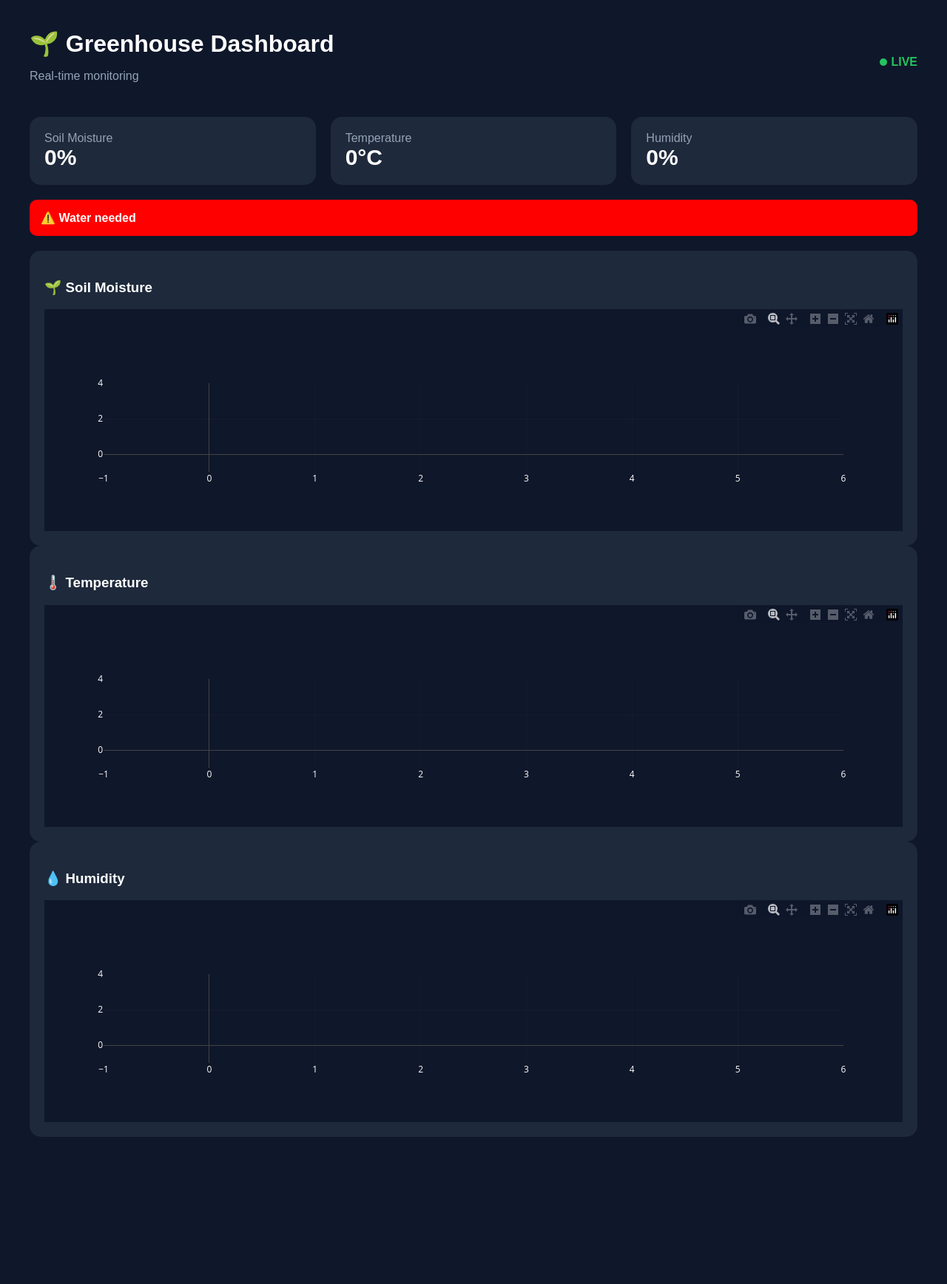
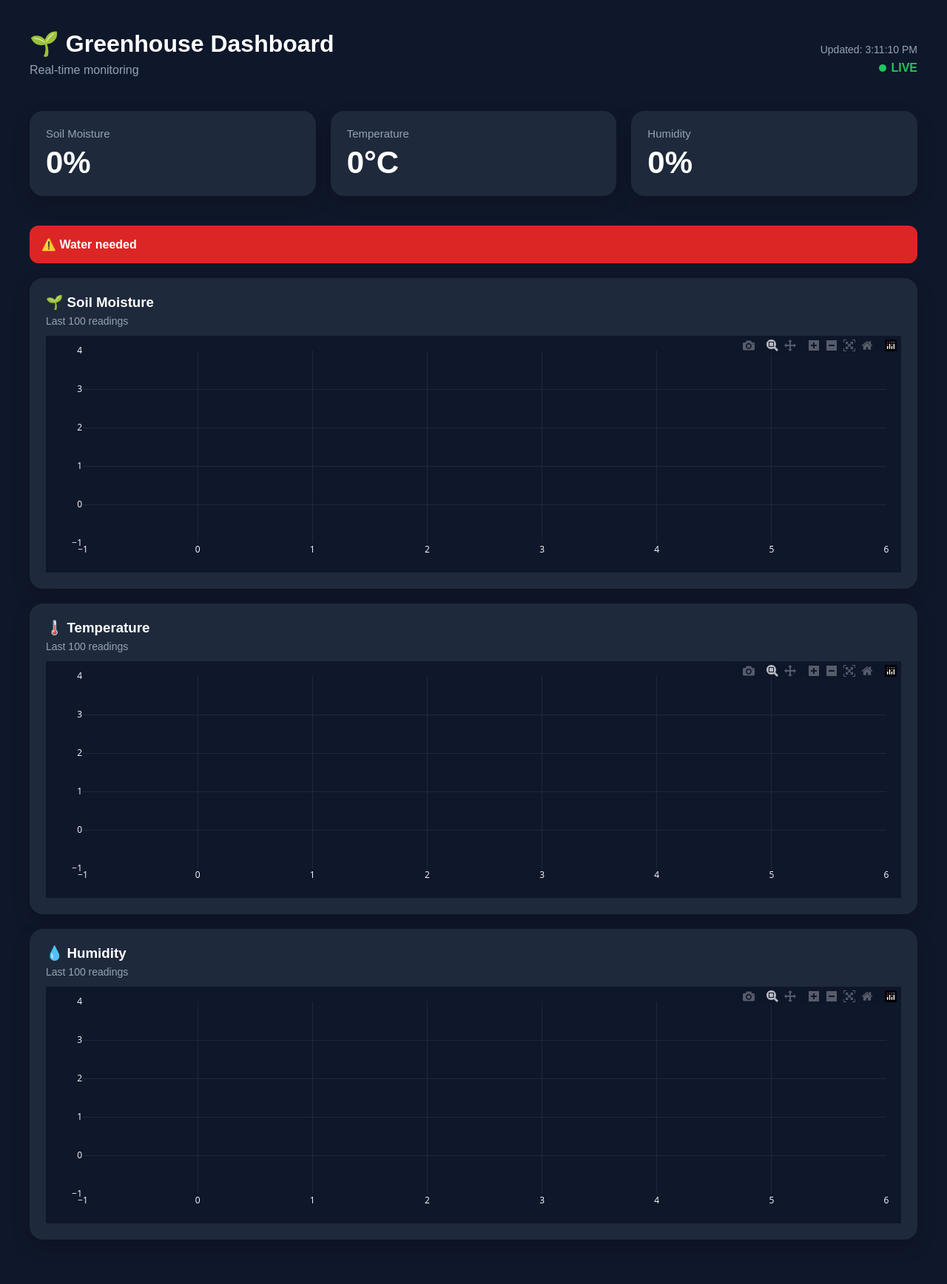
Before and after one commit to matte1010/greenhouse-iot, a Flask app: page / in a window 1280 px wide. Shown: the whole page at 74% size. Before the commit the page ends 1537 px from the top, so only its background shows below. Run offline with Flask 3, Linux system fonts and the light colour scheme; data that the repository does not hold is empty; some libraries are stand-ins or nearby versions.

Commit message:
some changes to the dashboard in dashboard.js, style.css and index.html

```diff
--- a/backend/dashboard/static/dashboard.js
+++ b/backend/dashboard/static/dashboard.js
@@ -1,71 +1,128 @@
 // -----------------------
-// CHART STYLE
+// GLOBAL CHART LAYOUT
 // -----------------------
 const layout = {
-    paper_bgcolor:"#0f172a",
-    plot_bgcolor:"#0f172a",
-    font:{color:"white"}
+    paper_bgcolor: "#0f172a",
+    plot_bgcolor: "#0f172a",
+    font: { color: "white" },
+    margin: { l: 50, r: 20, t: 20, b: 40 },
+    xaxis: {
+        gridcolor: "#1e293b",
+        zeroline: false
+    },
+    yaxis: {
+        gridcolor: "#1e293b",
+        zeroline: false
+    }
+};
+
+const chartStyle = {
+    type: "scatter",
+    mode: "lines",
+    line: {
+        width: 3
+    }
 };
 
 // -----------------------
-// FETCH LIVE DATA
+// HELPERS
 // -----------------------
-async function fetchLatest(){
-    const res = await fetch("/api/latest");
-    const data = await res.json();
+function updateTimestamp() {
+    document.getElementById("updated").innerText =
+        "Updated: " + new Date().toLocaleTimeString();
+}
 
-    document.getElementById("soil").innerText = Math.round(data.soil) + "%";
-    document.getElementById("temp").innerText = Math.round(data.temp) + "°C";
-    document.getElementById("humidity").innerText = Math.round(data.humidity) + "%";
+function setOnlineStatus(isOnline) {
+    const badge = document.getElementById("liveBadge");
 
-    const status = document.getElementById("status");
-
-    if(data.soil < 30){
-        status.innerText = "⚠️ Water needed";
-        status.style.background = "red";
-    }
-    else if(data.temp > 30){
-        status.innerText = "🔥 Too hot";
-        status.style.background = "orange";
-    }
-    else{
-        status.innerText = "✅ All good";
-        status.style.background = "green";
+    if (isOnline) {
+        badge.innerHTML = `<span class="dot"></span>LIVE`;
+        badge.className = "live";
+    } else {
+        badge.innerHTML = `<span class="dot offline-dot"></span>OFFLINE`;
+        badge.className = "offline";
     }
 }
 
+function setSystemStatus(message, type) {
+    const status = document.getElementById("status");
+
+    status.innerText = message;
+    status.className = "status " + type;
+}
+
+function renderChart(id, x, y) {
+    Plotly.react(id, [{
+        ...chartStyle,
+        x: x,
+        y: y
+    }], layout, { responsive: true });
+}
 
 // -----------------------
-// LOAD GRAPHS
+// FETCH LATEST VALUES
 // -----------------------
-async function loadGraphs(){
-    const res = await fetch("/api/history");
-    const data = await res.json();
+async function fetchLatest() {
+    try {
+        const res = await fetch("/api/latest");
 
-    const x = Array.from({length:data.soil.length}, (_,i)=>i);
+        if (!res.ok) throw new Error("API error");
 
-    Plotly.newPlot("soilGraph", [{
-        x:x,
-        y:data.soil,
-        type:"scatter"
-    }], layout);
+        const data = await res.json();
 
-    Plotly.newPlot("tempGraph", [{
-        x:x,
-        y:data.temperature,
-        type:"scatter"
-    }], layout);
+        document.getElementById("soil").innerText =
+            Math.round(data.soil) + "%";
 
-    Plotly.newPlot("humidityGraph", [{
-        x:x,
-        y:data.humidity,
-        type:"scatter"
-    }], layout);
+        document.getElementById("temp").innerText =
+            Math.round(data.temp) + "°C";
+
+        document.getElementById("humidity").innerText =
+            Math.round(data.humidity) + "%";
+
+        if (data.soil < 30) {
+            setSystemStatus("⚠️ Water needed", "danger");
+        } else if (data.temp > 30) {
+            setSystemStatus("🔥 Too hot", "warning");
+        } else {
+            setSystemStatus("✅ All good", "success");
+        }
+
+        updateTimestamp();
+        setOnlineStatus(true);
+
+    } catch (error) {
+        setOnlineStatus(false);
+        setSystemStatus("⚠️ Connection lost", "danger");
+    }
 }
 
+// -----------------------
+// LOAD HISTORY GRAPHS
+// -----------------------
+async function loadGraphs() {
+    try {
+        const res = await fetch("/api/history");
+
+        if (!res.ok) throw new Error("API error");
+
+        const data = await res.json();
+
+        const x = Array.from(
+            { length: data.soil.length },
+            (_, i) => i + 1
+        );
+
+        renderChart("soilGraph", x, data.soil);
+        renderChart("tempGraph", x, data.temperature);
+        renderChart("humidityGraph", x, data.humidity);
+
+    } catch (error) {
+        console.error("Graph load failed:", error);
+    }
+}
 
 // -----------------------
-// LOOP
+// STARTUP
 // -----------------------
 fetchLatest();
 loadGraphs();
--- a/backend/dashboard/static/style.css
+++ b/backend/dashboard/static/style.css
@@ -15,7 +15,13 @@ body{
     display:flex;
     justify-content:space-between;
     align-items:center;
+    gap:20px;
     margin-bottom:30px;
+    flex-wrap:wrap;
+}
+
+.header-right{
+    text-align:right;
 }
 
 h1{
@@ -24,51 +30,131 @@ h1{
 
 .subtitle{
     color:#94a3b8;
+    margin-top:8px;
+}
+
+.updated{
+    color:#94a3b8;
+    font-size:14px;
+    margin-bottom:8px;
+}
+
+.live,
+.offline{
+    font-weight:bold;
 }
 
 .live{
     color:#22c55e;
-    font-weight:bold;
+}
+
+.offline{
+    color:#ef4444;
+}
+
+.dot,
+.offline-dot{
+    width:10px;
+    height:10px;
+    border-radius:50%;
+    display:inline-block;
+    margin-right:6px;
 }
 
 .dot{
-    width:10px;
-    height:10px;
     background:#22c55e;
-    border-radius:50%;
-    display:inline-block;
-    margin-right:5px;
+}
+
+.offline-dot{
+    background:#ef4444;
 }
 
 .grid{
     display:grid;
-    grid-template-columns:repeat(auto-fit,minmax(200px,1fr));
+    grid-template-columns:repeat(auto-fit,minmax(220px,1fr));
     gap:20px;
     margin-bottom:20px;
 }
 
 .card{
     background:#1e293b;
-    padding:20px;
-    border-radius:15px;
+    padding:22px;
+    border-radius:18px;
+    margin-bottom:20px;
+    box-shadow:0 10px 25px rgba(0,0,0,0.18);
+    transition:0.2s ease;
+}
+
+.card:hover{
+    transform:translateY(-2px);
 }
 
 .label{
     color:#94a3b8;
+    font-size:15px;
 }
 
 .metric{
-    font-size:30px;
+    font-size:42px;
     font-weight:bold;
+    line-height:1.1;
+    margin-top:8px;
 }
 
 .status{
-    padding:15px;
-    border-radius:10px;
+    padding:16px;
+    border-radius:12px;
     margin-bottom:20px;
     font-weight:bold;
 }
 
+.loading{
+    background:#334155;
+}
+
+.success{
+    background:#16a34a;
+}
+
+.warning{
+    background:#f59e0b;
+    color:#111827;
+}
+
+.danger{
+    background:#dc2626;
+}
+
+h3{
+    margin-top:0;
+    margin-bottom:6px;
+}
+
+.chart-subtitle{
+    color:#94a3b8;
+    font-size:14px;
+    margin-bottom:12px;
+}
+
 .chart{
-    height:300px;
+    height:320px;
 }
+
+@media(max-width:768px){
+
+    body{
+        padding:20px;
+    }
+
+    .metric{
+        font-size:34px;
+    }
+
+    .chart{
+        height:260px;
+    }
+
+    .header-right{
+        text-align:left;
+    }
+}
--- a/backend/dashboard/templates/index.html
+++ b/backend/dashboard/templates/index.html
@@ -18,40 +18,51 @@
             <h1>🌱 Greenhouse Dashboard</h1>
             <p class="subtitle">Real-time monitoring</p>
         </div>
-        <div class="live"><span class="dot"></span>LIVE</div>
+
+        <div class="header-right">
+            <div id="updated" class="updated">Updated: --</div>
+            <div id="liveBadge" class="live">
+                <span class="dot"></span>LIVE
+            </div>
+        </div>
     </div>
 
     <div class="grid">
-        <div class="card">
+
+        <div class="card metric-card">
             <div class="label">Soil Moisture</div>
             <div class="metric" id="soil">--%</div>
         </div>
 
-        <div class="card">
+        <div class="card metric-card">
             <div class="label">Temperature</div>
             <div class="metric" id="temp">--°C</div>
         </div>
 
-        <div class="card">
+        <div class="card metric-card">
             <div class="label">Humidity</div>
             <div class="metric" id="humidity">--%</div>
         </div>
+
     </div>
 
-    <div id="status" class="status">Loading...</div>
+    <div id="status" class="status loading">Loading...</div>
 
     <div class="card">
         <h3>🌱 Soil Moisture</h3>
+        <div class="chart-subtitle">Last 100 readings</div>
         <div id="soilGraph" class="chart"></div>
     </div>
 
     <div class="card">
         <h3>🌡️ Temperature</h3>
+        <div class="chart-subtitle">Last 100 readings</div>
         <div id="tempGraph" class="chart"></div>
     </div>
 
     <div class="card">
         <h3>💧 Humidity</h3>
+        <div class="chart-subtitle">Last 100 readings</div>
         <div id="humidityGraph" class="chart"></div>
     </div>
 
```
